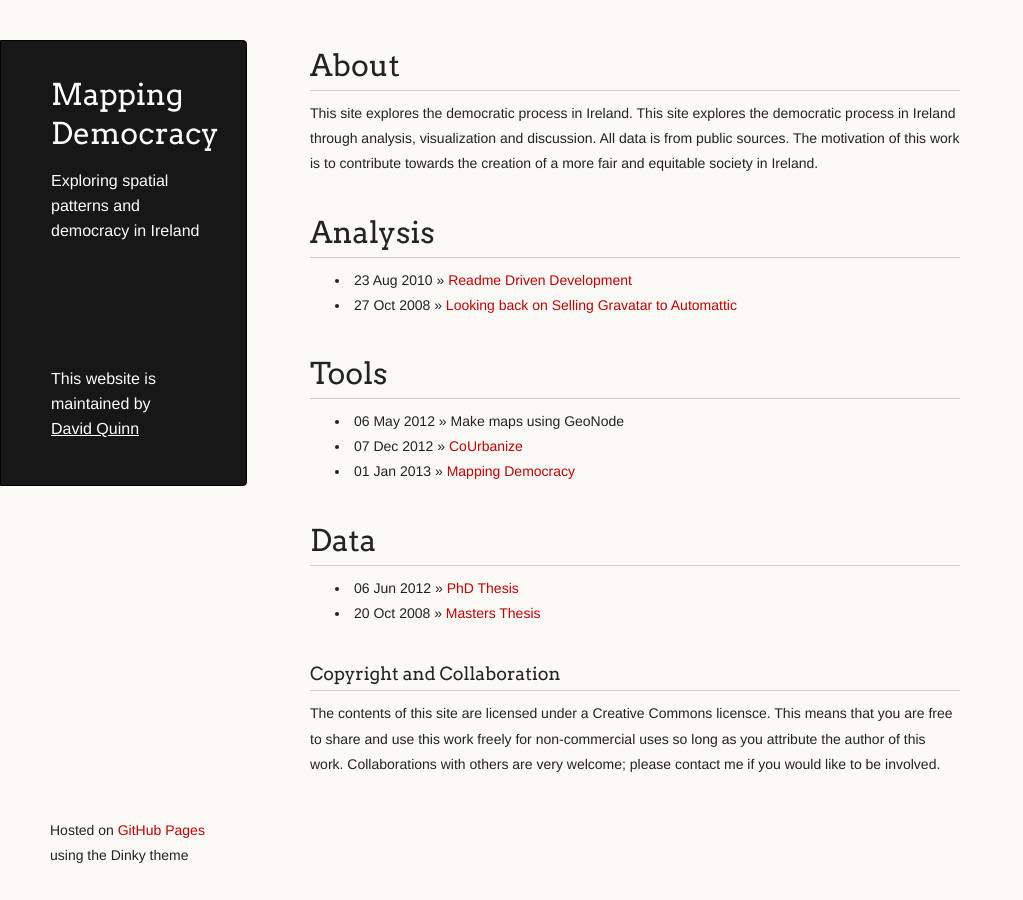
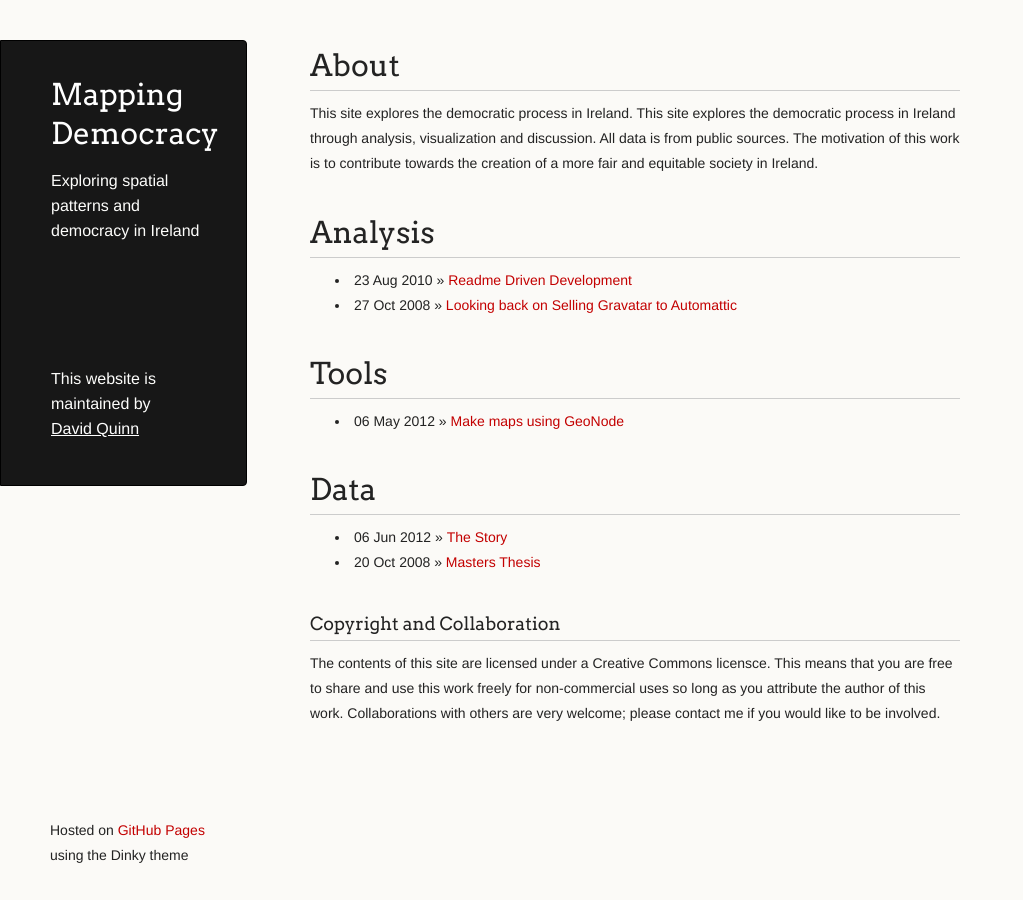
Before and after one commit to djq/mapping_democracy, a Jekyll site: the page built from index.html, in a window 1280 px wide. Shown: the whole page, without its empty margins (0-1023 px from the left). Built offline with Jekyll 4.4.1, drawn with Linux system fonts in a browser that asks for light colours; Markdown is read by kramdown in place of the engine named in the settings.

Commit message:
tweaking layout

```diff
--- a/index.html
+++ b/index.html
@@ -19,14 +19,12 @@ title: mapping democracy
 
   <h1>Tools</h1>
   <ul class="posts">
-    <li><span>06 May 2012</span> &raquo; <a href="http://urbmet.org"></a>Make maps using GeoNode</li>
-    <li><span>07 Dec 2012</span> &raquo; <a href="http://courbanize.com">CoUrbanize</a></li>
-    <li><span>01 Jan 2013</span> &raquo; <a href="http://mappingdemocracy.ie">Mapping Democracy</a></li>
+    <li><span>06 May 2012</span> &raquo; <a href="http://urbmet.org">Make maps using GeoNode</a></li>
   </ul>
 
   <h1>Data</h1>
   <ul class="posts">
-    <li><span>06 Jun 2012</span> &raquo; <a href="http://djq.me">PhD Thesis</a></li>
+    <li><span>06 Jun 2012</span> &raquo; <a href="http://thestory.ie">The Story</a></li>
     <li><span>20 Oct 2008</span> &raquo; <a href="http://djq.me">Masters Thesis</a></li>
   </ul>
 
```
